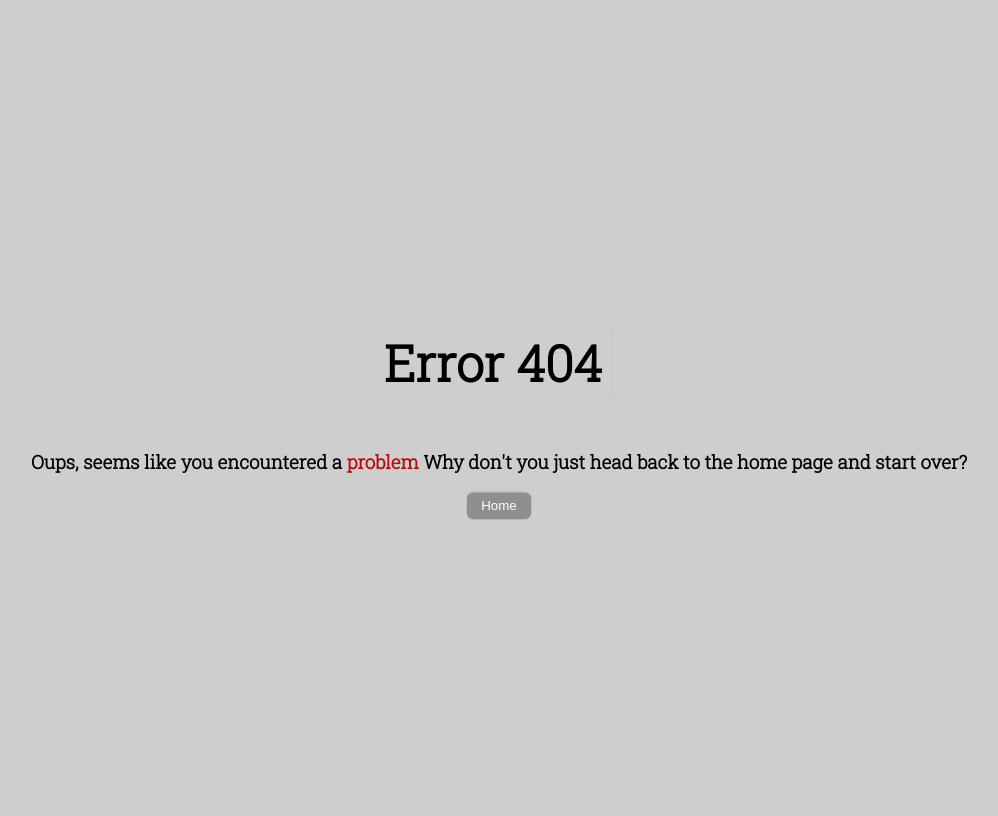
After one commit to ponjae/FPL-project, a Flask app: template templates/404.html in a window 1280 px wide. The commit adds this page. Shown: the whole page, without its empty margins (141-1139 px from the left). Run offline with Flask 2, Linux system fonts and the light colour scheme; the template is opened without the code that fills it, so the values that code supplies are empty; parts of the project's set-up code (start-up, migrations or seed data) failed here and were passed over; some web fonts are replaced.

Commit message:
Added 404 page

```diff
--- a/main.py
+++ b/main.py
@@ -11,5 +11,11 @@ def home():
     return render_template("index.html", secret=secret["font_awesome"])
 
 
+@app.errorhandler(404)
+def page_not_found(e):
+    # note that we set the 404 status explicitly
+    return render_template('404.html'), 404
+
+
 if __name__ == '__main__':
     app.run()
--- a/static/styles.css
+++ b/static/styles.css
@@ -77,3 +77,55 @@ footer {
 .fa-stack {
     color: #be0606;
 }
+
+.fa-stack:hover {
+    color: #fff
+}
+
+
+/* 404 */
+
+.error404 {
+    display: table;
+    width: 100%;
+    height: 100vh;
+    text-align: center;
+}
+
+.fof{
+    display: table-cell;
+    vertical-align: middle;
+}
+
+.fof h1{
+    font-size: 50px;
+    display: inline-block;
+    padding-right: 12px;
+    animation: type .5s alternate infinite;
+}
+
+@keyframes type{
+    from{box-shadow: inset -3px 0px 0px #be0606;}
+    to{box-shadow: inset -3px 0px 0px transparent;}
+}
+
+.problem-text {
+    color:#be0606;
+}
+
+.button-home {
+  flex-direction: column;
+  align-items: center;
+  padding: 6px 14px;
+  border-radius: 6px;
+  border: none;
+
+  background: #8f8f8f;
+  box-shadow: 0px 0.5px 1px rgba(0, 0, 0, 0.1), inset 0px 0.5px 0.5px rgba(255, 255, 255, 0.5), 0px 0px 0px 0.5px rgba(0, 0, 0, 0.12);
+  color: #fff;
+}
+
+.button-home:hover{
+    background: #6b6b6b;
+    cursor: pointer;
+}
--- /dev/null
+++ b/templates/404.html
@@ -0,0 +1,27 @@
+<!DOCTYPE html>
+<html>
+
+<head>
+    <meta charset="utf-8">
+    <meta http-equiv="X-UA-Compatible" content="IE=edge">
+    <title></title>
+    <meta name="description" content="">
+    <meta name="viewport" content="width=device-width, initial-scale=1">
+    <link rel="stylesheet" href="static/styles.css">
+</head>
+
+<body>
+    <div class="error404">
+        <div class="fof">
+            <h1>Error 404</h1>
+            <h3>Oups, seems like you encountered a <span class="problem-text">problem</span> Why don't you just head
+                back to
+                the home page and start
+                over?
+            </h3>
+            <a href="{{ url_for('home') }}"><button type="button" class="button-home">Home</button></a>
+        </div>
+    </div>
+</body>
+
+</html>
```
